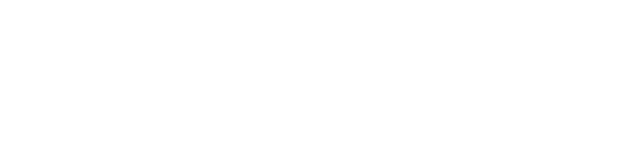
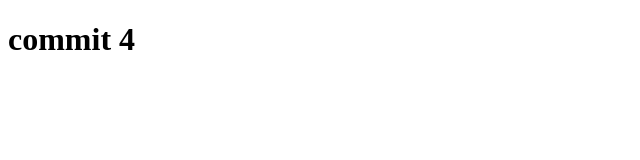
Before and after one commit to Cokowa/Lec4, a plain HTML site: page index.html in a window 1280 px wide. Shown: the whole page, without its empty margins (0-640 px from the left). Drawn offline with Linux system fonts and the light colour scheme.

Commit message:
Commit 4

```diff
--- a/index.html
+++ b/index.html
@@ -1,5 +1,7 @@
 <!DOCTYPE html>
 <html>
    <head></head>
-   <body></body>
+   <body>
+       <h1>commit 4</h1>
+   </body>
 </html>
```
